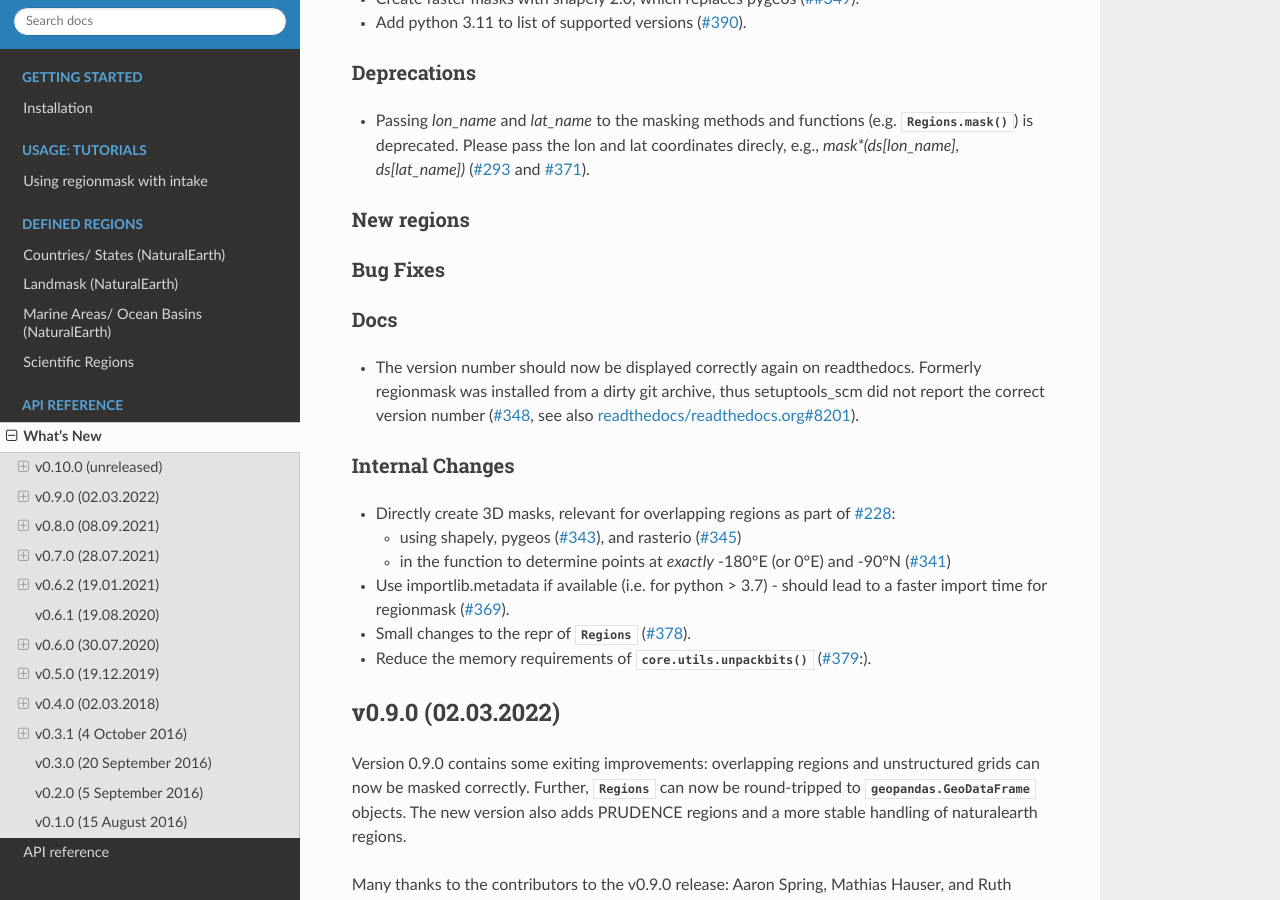
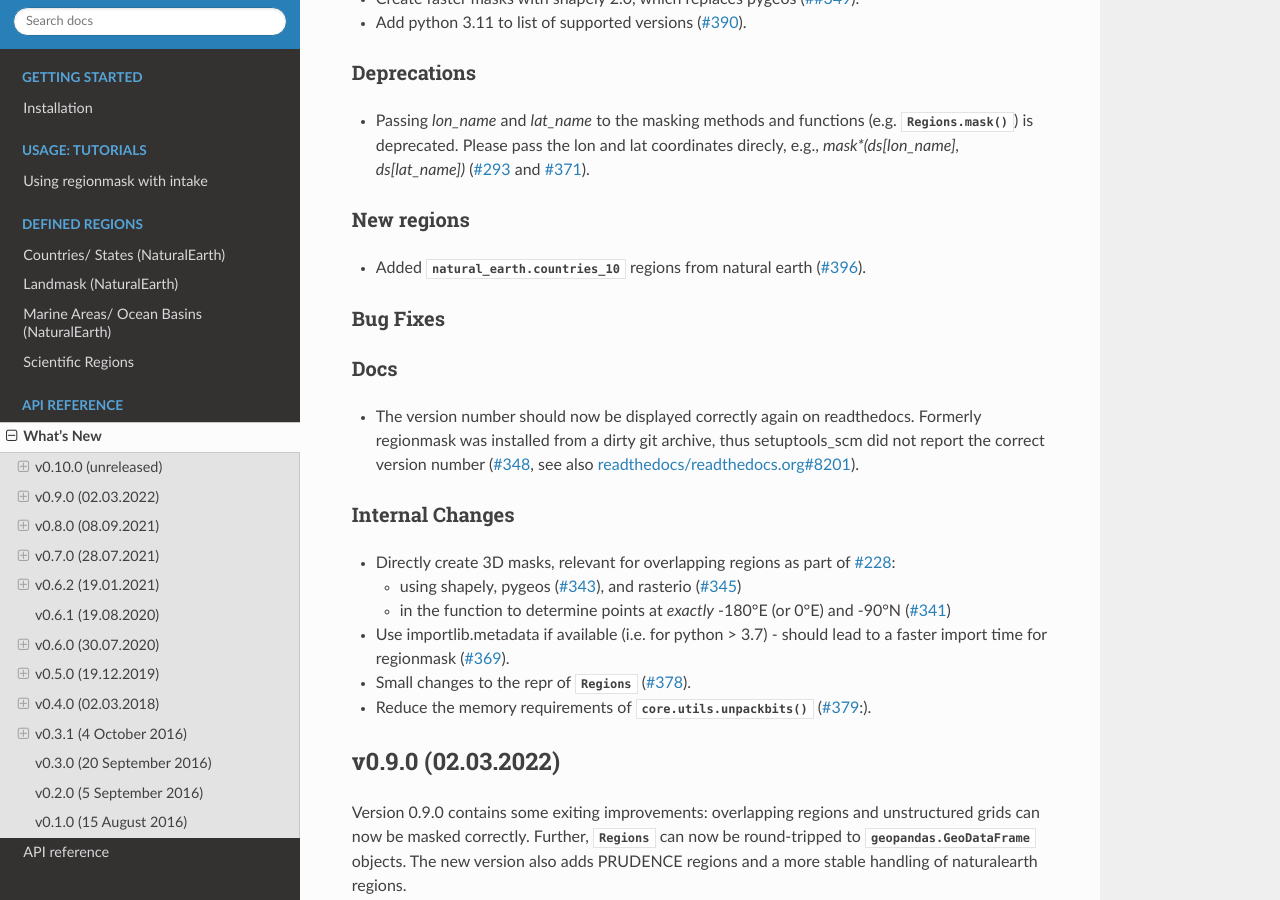
Before and after one commit to regionmask/regionmask, a Sphinx documentation site: the page built from docs/whats_new.rst, in a window 1280 px wide and 900 px high, scrolled down 725 px. Built offline with Sphinx 7.4.7 and the Read the Docs theme 2.0.0, drawn with Linux system fonts in a browser that asks for light colours; pages that are not in the unit, such as notebooks, are missing from menus; the version number could not be read and is left out.

Commit message:
changelog

```diff
--- a/docs/whats_new.rst
+++ b/docs/whats_new.rst
@@ -43,6 +43,8 @@ Deprecations
 
 New regions
 ~~~~~~~~~~~
+
+- Added :py:attr:`natural_earth.countries_10` regions from natural earth (:pull:`396`).
 
 Bug Fixes
 ~~~~~~~~~
```
